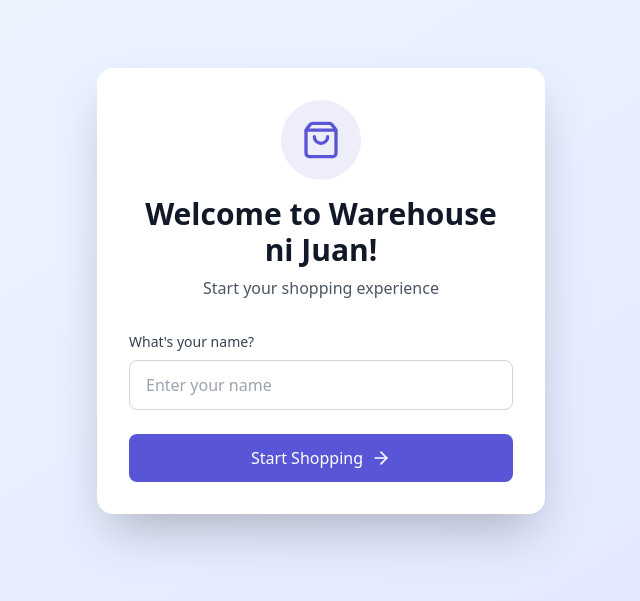
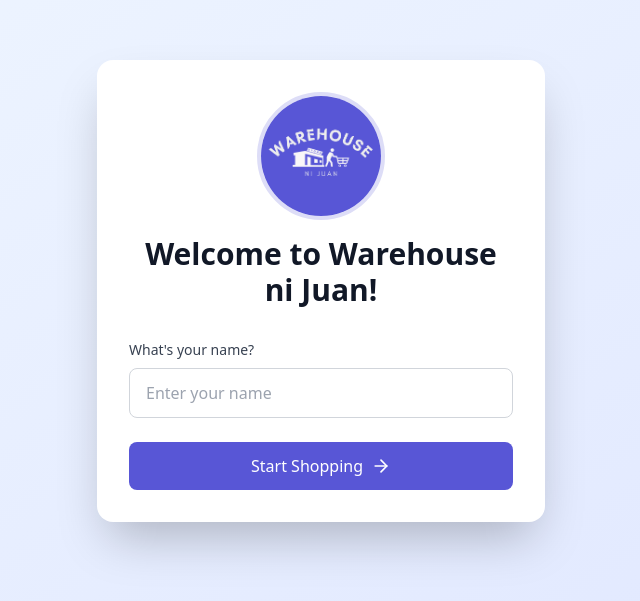
Before and after one commit to alyssa2603/presentation-app, a React (Vite) app: page / in a window 1280 px wide. Shown: the part 109-710 px from the top of the page, without its empty margins (319-959 px from the left). Built offline with nearby package versions, Linux system fonts and the light colour scheme.

Commit message:
feat: updated products image

```diff
--- a/src/pages/Products.tsx
+++ b/src/pages/Products.tsx
@@ -48,11 +48,15 @@ const Products: React.FC = () => {
       <header className="bg-white shadow-sm border-b">
         <div className="max-w-6xl mx-auto px-4 py-4 flex items-center justify-between">
           <div className="flex items-center space-x-3">
-            <div className="bg-primary/10 rounded-full p-2">
-              <User className="w-5 h-5 text-primary" />
+            <div className="w-16 h-16 rounded-full overflow-hidden mx-auto mr-4">
+              <img
+                src="/logo.png"
+                alt="Logo"
+                className="w-full h-full object-cover"
+              />
             </div>
             <div>
-              <p className="text-sm text-gray-600">Welcome back,</p>
+              <p className="text-sm text-gray-600">Hello Customer,</p>
               <p className="font-semibold text-gray-900">{customerName}</p>
             </div>
           </div>
@@ -75,7 +79,8 @@ const Products: React.FC = () => {
       {/* Products Grid */}
       <main className="max-w-6xl mx-auto px-4 py-8">
         <div className="mb-8">
-          <h1 className="text-2xl sm:text-3xl font-bold text-gray-900 mb-2">Our Products</h1>
+          <h1 className="text-2xl sm:text-2xl font-bold text-gray-900">Welcome to Warehouse ni Juan!</h1>
+          <p>Explore our product catalog</p>
         </div>
 
         <div className="grid grid-cols-1 sm:grid-cols-2 lg:grid-cols-3 gap-4 sm:gap-6">
--- a/src/pages/Receipt.tsx
+++ b/src/pages/Receipt.tsx
@@ -31,6 +31,17 @@ const Receipt: React.FC = () => {
 
   return (
     <div className="min-h-screen bg-gray-50 p-4">
+      <div className="text-center py-4">
+        <div className="w-16 h-16 rounded-full overflow-hidden mx-auto">
+          <img
+            src="/logo.png"
+            alt="Logo"
+            className="w-full h-full object-cover"
+          />
+        </div>
+        <h2 className="text-xl font-bold text-gray-900">Warehouse ni Juan</h2>
+      </div>
+
       <div className="max-w-md mx-auto">
         {/* Receipt Container */}
         <div className="bg-white rounded-t-3xl shadow-2xl overflow-hidden">
@@ -39,14 +50,8 @@ const Receipt: React.FC = () => {
             <div className="bg-white/20 rounded-full w-16 h-16 flex items-center justify-center mx-auto mb-4">
               <CheckCircle className="w-8 h-8" />
             </div>
-            <h1 className="text-2xl font-bold mb-1">Order Successful!</h1>
-            <p className="">Thank you for your purchase</p>
-          </div>
-
-          {/* Store Info */}
-          <div className="text-center py-4 border-b border-gray-200">
-            <h2 className="text-xl font-bold text-gray-900">Warehouse ni Juan</h2>
-            <p className="text-xs text-gray-500 mt-1">Order #{currentOrder.id?.slice(-8) || 'N/A'}</p>
+            <h1 className="text-2xl font-bold">Order Successful!</h1>
+            <p className="text-xs">Order #{currentOrder.id?.slice(-8) || 'N/A'}</p>
           </div>
 
           {/* Customer & Date Info */}
--- a/src/pages/Welcome.tsx
+++ b/src/pages/Welcome.tsx
@@ -20,11 +20,14 @@ const Welcome: React.FC = () => {
     <div className="min-h-screen bg-gradient-to-br from-blue-50 to-indigo-100 flex items-center justify-center p-4">
       <div className="bg-white rounded-2xl shadow-2xl p-8 w-full max-w-md transform transition-all duration-300 hover:scale-105">
         <div className="text-center mb-8">
-          <div className="bg-primary/10 rounded-full w-20 h-20 flex items-center justify-center mx-auto mb-4">
-            <ShoppingBag className="w-10 h-10 text-primary" />
-          </div>
+            <div className="w-32 h-32 rounded-full overflow-hidden mx-auto mb-4 border-4 border-primary/20">
+              <img
+                src="/logo.png"
+                alt="Logo"
+                className="w-full h-full object-cover"
+              />
+            </div>
           <h1 className="text-2xl sm:text-3xl font-bold text-gray-900 mb-2">Welcome to Warehouse ni Juan!</h1>
-          <p className="text-gray-600">Start your shopping experience</p>
         </div>
 
         <form onSubmit={handleSubmit} className="space-y-6">
```
Also changed, not shown: public/logo.png (added).
